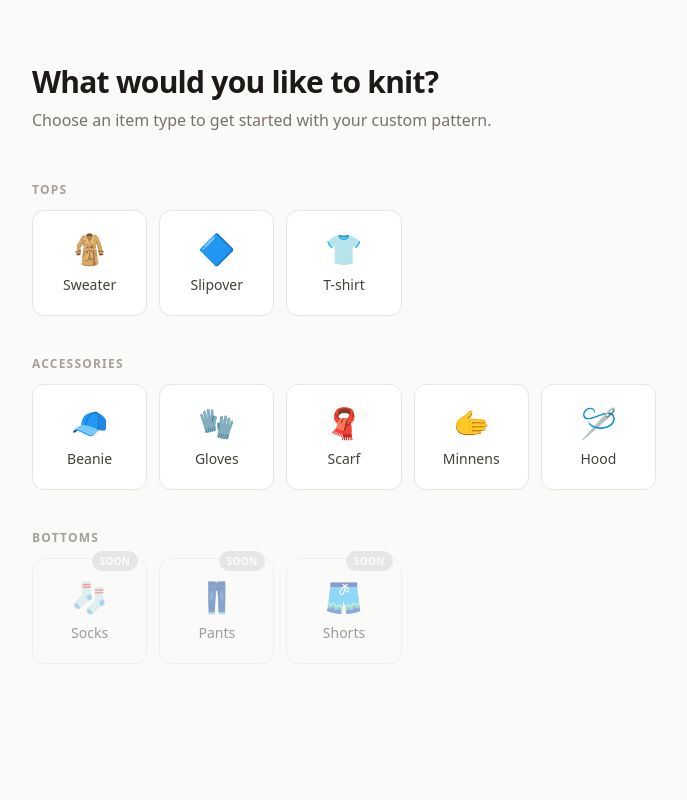
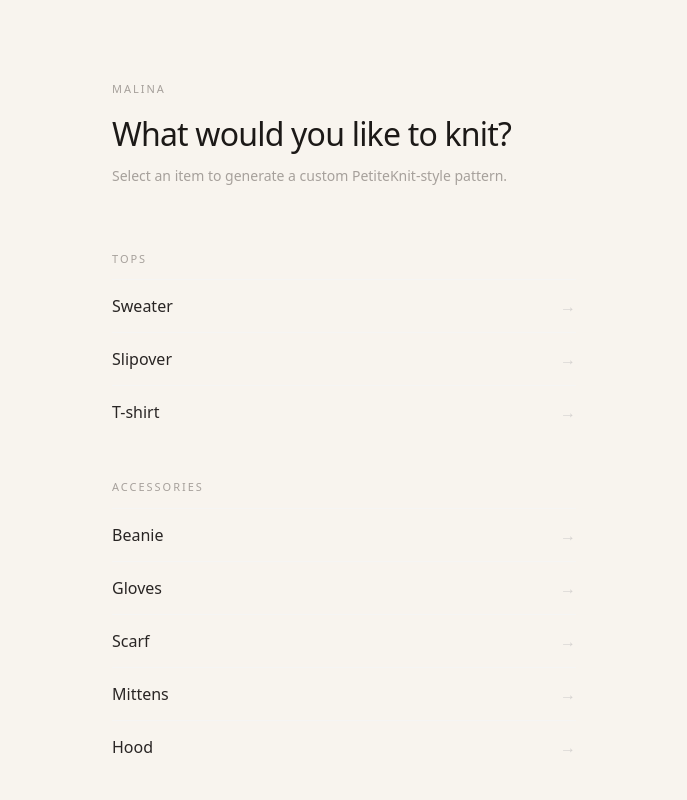
Before and after one commit to liliyaminibaeva/Malina-Hackathon-, a Next.js app: page / in a window 1280 px wide. Shown: the top 800 px of the page, without its empty margins (296-983 px from the left). Built offline with nearby package versions, Linux system fonts and the light colour scheme.

Commit message:
wip: pre-redesign state + editorial redesign plan
Includes in-progress frontend work and globals.css/layout.tsx
changes for Scandinavian luxury redesign (Cormorant Garamond,
warm cream palette). Plan at docs/plans/redesign-editorial.md.

Co-Authored-By: Claude Sonnet 4.6 <noreply@anthropic.com>

```diff
--- a/app/globals.css
+++ b/app/globals.css
@@ -1,10 +1,11 @@
 @import "tailwindcss";
 
 :root {
-  --background: #fafaf9;
+  --background: #F8F4EE;
   --foreground: #1c1917;
   --muted: #78716c;
-  --border: #e7e5e4;
+  --faint: #c4bdb5;
+  --border: #e2ddd5;
   --card: #ffffff;
 }
 
@@ -12,6 +13,7 @@
   --color-background: var(--background);
   --color-foreground: var(--foreground);
   --font-sans: var(--font-inter), ui-sans-serif, system-ui, sans-serif;
+  --font-serif: var(--font-cormorant), "Cormorant Garamond", Georgia, serif;
 }
 
 body {
@@ -63,28 +65,51 @@ body {
 .pattern-preview-wrapper {
   max-width: 800px;
   margin: 0 auto;
-  padding: 2rem 1rem;
+  padding: 2rem 0;
 }
 
 .pattern-preview-toolbar {
   display: flex;
   justify-content: flex-end;
-  margin-bottom: 1.5rem;
+  gap: 1rem;
+  margin-bottom: 2.5rem;
+  padding-bottom: 1.5rem;
+  border-bottom: 1px solid var(--border);
 }
 
 .pattern-print-button {
-  padding: 0.5rem 1.25rem;
-  background: #1a1a1a;
+  padding: 0.6rem 1.5rem;
+  background: var(--foreground);
   color: #fff;
   border: none;
-  border-radius: 4px;
   cursor: pointer;
-  font-size: 0.9rem;
-  letter-spacing: 0.02em;
+  font-size: 0.7rem;
+  letter-spacing: 0.1em;
+  text-transform: uppercase;
+  font-family: var(--font-sans);
+  transition: opacity 0.15s;
 }
 
 .pattern-print-button:hover {
-  background: #333;
+  opacity: 0.7;
+}
+
+.pattern-start-over-button {
+  padding: 0.6rem 1.5rem;
+  background: transparent;
+  color: var(--muted);
+  border: 1px solid var(--border);
+  cursor: pointer;
+  font-size: 0.7rem;
+  letter-spacing: 0.1em;
+  text-transform: uppercase;
+  font-family: var(--font-sans);
+  transition: color 0.15s, border-color 0.15s;
+}
+
+.pattern-start-over-button:hover {
+  color: var(--foreground);
+  border-color: var(--foreground);
 }
 
 .pattern-preview-content {
@@ -95,20 +120,20 @@ body {
 }
 
 .pattern-section {
-  margin-bottom: 2rem;
+  margin-bottom: 2.5rem;
   page-break-inside: avoid;
 }
 
 .pattern-section-heading {
-  font-family: Arial, Helvetica, sans-serif;
-  font-size: 0.85rem;
-  font-weight: 700;
-  letter-spacing: 0.12em;
+  font-family: var(--font-sans), Arial, Helvetica, sans-serif;
+  font-size: 0.7rem;
+  font-weight: 600;
+  letter-spacing: 0.18em;
   text-transform: uppercase;
-  border-bottom: 1px solid #ccc;
-  padding-bottom: 0.25rem;
-  margin-bottom: 0.75rem;
-  color: #111;
+  border-bottom: 1px solid var(--border);
+  padding-bottom: 0.4rem;
+  margin-bottom: 1rem;
+  color: var(--foreground);
 }
 
 .pattern-section-body {
@@ -143,7 +168,7 @@ body {
   font-weight: 500;
   vertical-align: top;
   white-space: nowrap;
-  color: #444;
+  color: var(--muted);
   width: 1%;
 }
 
--- a/app/layout.tsx
+++ b/app/layout.tsx
@@ -1,11 +1,18 @@
 import type { Metadata } from "next";
-import { Inter } from "next/font/google";
+import { Inter, Cormorant_Garamond } from "next/font/google";
 import { PatternFormProvider } from "@/lib/store";
 import "./globals.css";
 
 const inter = Inter({
   subsets: ["latin"],
   variable: "--font-inter",
+});
+
+const cormorant = Cormorant_Garamond({
+  subsets: ["latin"],
+  weight: ["300", "400", "500", "600"],
+  style: ["normal", "italic"],
+  variable: "--font-cormorant",
 });
 
 export const metadata: Metadata = {
@@ -20,7 +27,7 @@ export default function RootLayout({
 }>) {
   return (
     <html lang="en">
-      <body className={`${inter.variable} antialiased`}>
+      <body className={`${inter.variable} ${cormorant.variable} antialiased`}>
         <PatternFormProvider>{children}</PatternFormProvider>
       </body>
     </html>
--- a/app/page.tsx
+++ b/app/page.tsx
@@ -2,13 +2,16 @@ import { ItemPicker } from "@/components/ItemPicker";
 
 export default function Home() {
   return (
-    <main className="mx-auto min-h-screen max-w-2xl px-6 py-16">
-      <div className="mb-12 space-y-2">
-        <h1 className="text-3xl font-semibold tracking-tight text-stone-900">
+    <main className="mx-auto min-h-screen max-w-lg px-6 py-20">
+      <div className="mb-16">
+        <p className="mb-4 text-[11px] font-medium uppercase tracking-[0.18em] text-stone-400">
+          Malina
+        </p>
+        <h1 className="mb-3 text-[2rem] font-light leading-tight tracking-tight text-stone-900">
           What would you like to knit?
         </h1>
-        <p className="text-stone-500">
-          Choose an item type to get started with your custom pattern.
+        <p className="text-sm text-stone-400">
+          Select an item to generate a custom PetiteKnit-style pattern.
         </p>
       </div>
       <ItemPicker />
--- a/components/ItemPicker/ItemPicker.tsx
+++ b/components/ItemPicker/ItemPicker.tsx
@@ -4,80 +4,34 @@ import { useRouter } from "next/navigation";
 import { usePatternForm } from "@/lib/store";
 import type { ItemType } from "@/lib/store";
 
-interface ItemCard {
+interface Item {
   id: ItemType;
   label: string;
-  icon: string;
 }
 
-const TOPS: ItemCard[] = [
-  { id: "sweater", label: "Sweater", icon: "🧥" },
-  { id: "slipover", label: "Slipover", icon: "🔷" },
-  { id: "t-shirt", label: "T-shirt", icon: "👕" },
+const TOPS: Item[] = [
+  { id: "sweater", label: "Sweater" },
+  { id: "slipover", label: "Slipover" },
+  { id: "t-shirt", label: "T-shirt" },
 ];
 
-const ACCESSORIES: ItemCard[] = [
-  { id: "beanie", label: "Beanie", icon: "🧢" },
-  { id: "gloves", label: "Gloves", icon: "🧤" },
-  { id: "scarf", label: "Scarf", icon: "🧣" },
-  { id: "minnens", label: "Minnens", icon: "🫱" },
-  { id: "hood", label: "Hood", icon: "🪡" },
+const ACCESSORIES: Item[] = [
+  { id: "beanie", label: "Beanie" },
+  { id: "gloves", label: "Gloves" },
+  { id: "scarf", label: "Scarf" },
+  { id: "minnens", label: "Mittens" },
+  { id: "hood", label: "Hood" },
 ];
 
-const BOTTOMS_COMING_SOON = [
-  { label: "Socks", icon: "🧦" },
-  { label: "Pants", icon: "👖" },
-  { label: "Shorts", icon: "🩳" },
-];
+const BOTTOMS_COMING_SOON = ["Socks", "Pants", "Shorts"];
 
-function Card({
-  label,
-  icon,
-  onClick,
-  disabled = false,
-}: {
-  label: string;
-  icon: string;
-  onClick?: () => void;
-  disabled?: boolean;
-}) {
+function Section({ title, children }: { title: string; children: React.ReactNode }) {
   return (
-    <button
-      onClick={onClick}
-      disabled={disabled}
-      className={[
-        "relative flex flex-col items-center justify-center gap-2 rounded-xl border p-5 text-center transition-all",
-        disabled
-          ? "cursor-not-allowed border-stone-200 bg-stone-50 opacity-50"
-          : "cursor-pointer border-stone-200 bg-white hover:border-stone-400 hover:shadow-sm active:scale-95",
-      ].join(" ")}
-    >
-      <span className="text-3xl" role="img" aria-label={label}>
-        {icon}
-      </span>
-      <span className="text-sm font-medium text-stone-700">{label}</span>
-      {disabled && (
-        <span className="absolute -top-2 right-2 rounded-full bg-stone-300 px-2 py-0.5 text-[10px] font-semibold uppercase tracking-wide text-white">
-          Soon
-        </span>
-      )}
-    </button>
-  );
-}
-
-function Section({
-  title,
-  children,
-}: {
-  title: string;
-  children: React.ReactNode;
-}) {
-  return (
-    <section className="space-y-3">
-      <h2 className="text-xs font-semibold uppercase tracking-widest text-stone-400">
+    <section>
+      <p className="mb-3 text-[11px] font-medium uppercase tracking-[0.18em] text-stone-400">
         {title}
-      </h2>
-      <div className="grid grid-cols-3 gap-3 sm:grid-cols-4 md:grid-cols-5">
+      </p>
+      <div className="divide-y divide-stone-100 border-t border-stone-100">
         {children}
       </div>
     </section>
@@ -97,29 +51,41 @@ export default function ItemPicker() {
     <div className="space-y-10">
       <Section title="Tops">
         {TOPS.map((item) => (
-          <Card
+          <button
             key={item.id}
-            label={item.label}
-            icon={item.icon}
             onClick={() => handleSelect(item.id)}
-          />
+            className="flex w-full items-center justify-between py-3.5 text-left text-base text-stone-800 transition-colors hover:text-stone-500"
+          >
+            {item.label}
+            <span className="text-stone-300">→</span>
+          </button>
         ))}
       </Section>
 
       <Section title="Accessories">
         {ACCESSORIES.map((item) => (
-          <Card
+          <button
             key={item.id}
-            label={item.label}
-            icon={item.icon}
             onClick={() => handleSelect(item.id)}
-          />
+            className="flex w-full items-center justify-between py-3.5 text-left text-base text-stone-800 transition-colors hover:text-stone-500"
+          >
+            {item.label}
+            <span className="text-stone-300">→</span>
+          </button>
         ))}
       </Section>
 
       <Section title="Bottoms">
-        {BOTTOMS_COMING_SOON.map((item) => (
-          <Card key={item.label} label={item.label} icon={item.icon} disabled />
+        {BOTTOMS_COMING_SOON.map((label) => (
+          <div
+            key={label}
+            className="flex w-full items-center justify-between py-3.5 text-base text-stone-300"
+          >
+            {label}
+            <span className="text-[11px] uppercase tracking-widest text-stone-300">
+              Soon
+            </span>
+          </div>
         ))}
       </Section>
     </div>
--- a/lib/prompts.ts
+++ b/lib/prompts.ts
@@ -4,7 +4,8 @@ export type StyleConfig = Record<string, string>;
 
 export interface YarnConfig {
   weight: string;
-  gauge: string;
+  gaugeStitches: string;
+  gaugeRows: string;
   needleSize: string;
   name?: string;
 }
@@ -188,7 +189,7 @@ export function getPatternPrompt(
 
 ${styleSection ? styleSection + "\n\n" : ""}Yarn details:
 Weight: ${yarnConfig.weight}
-Gauge: ${yarnConfig.gauge} stitches per 10 cm
+Gauge: ${yarnConfig.gaugeStitches} stitches and ${yarnConfig.gaugeRows} rows per 10 cm
 Needle size: ${yarnConfig.needleSize} mm
 
 ${CONSTRUCTION_NOTES[itemType]}
--- a/lib/store.tsx
+++ b/lib/store.tsx
@@ -19,7 +19,8 @@ export interface YarnConfig {
   name?: string;
   brand?: string;
   weight: string;
-  gauge: string;
+  gaugeStitches: string;
+  gaugeRows: string;
   needleSize: string;
 }
 
```
Also changed, not shown: components/YarnSearch/YarnSearch.tsx (+41 -21 lines), 2 other files (tests, documents, lock files or other folders).
